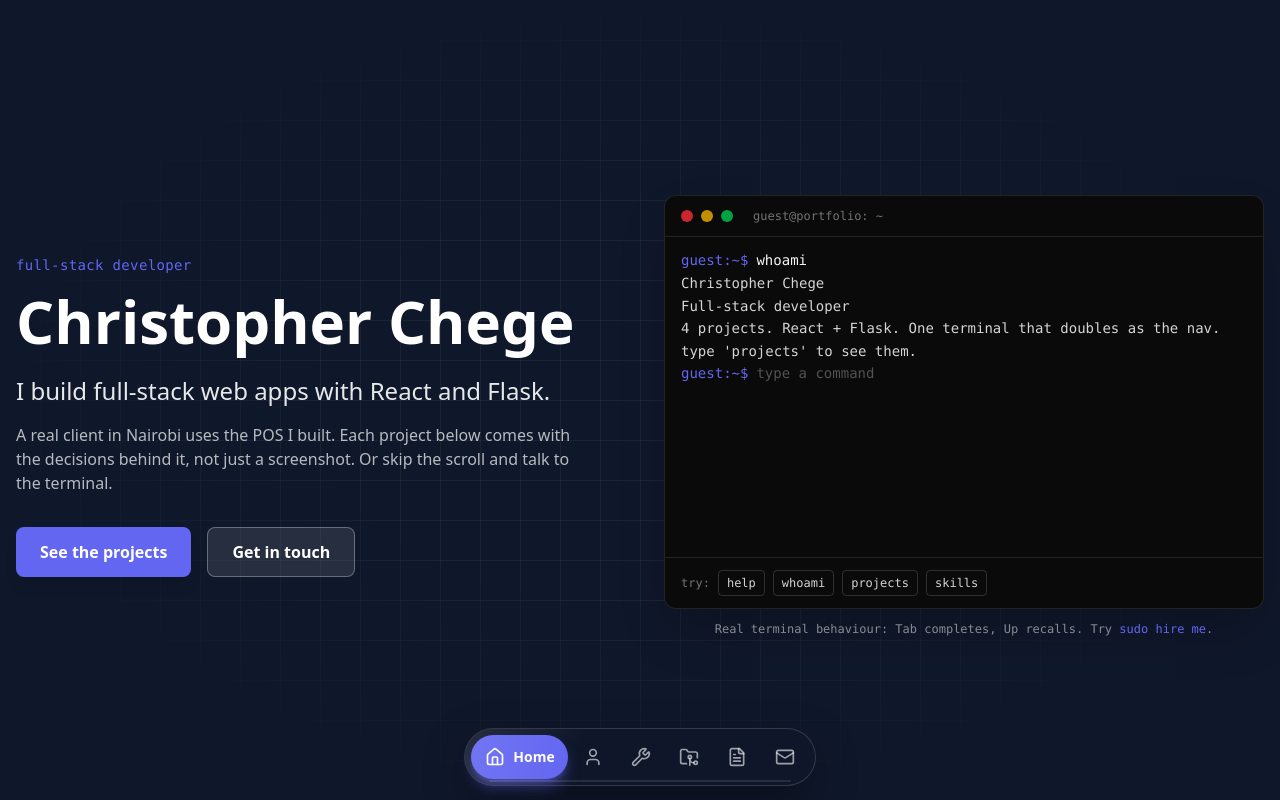
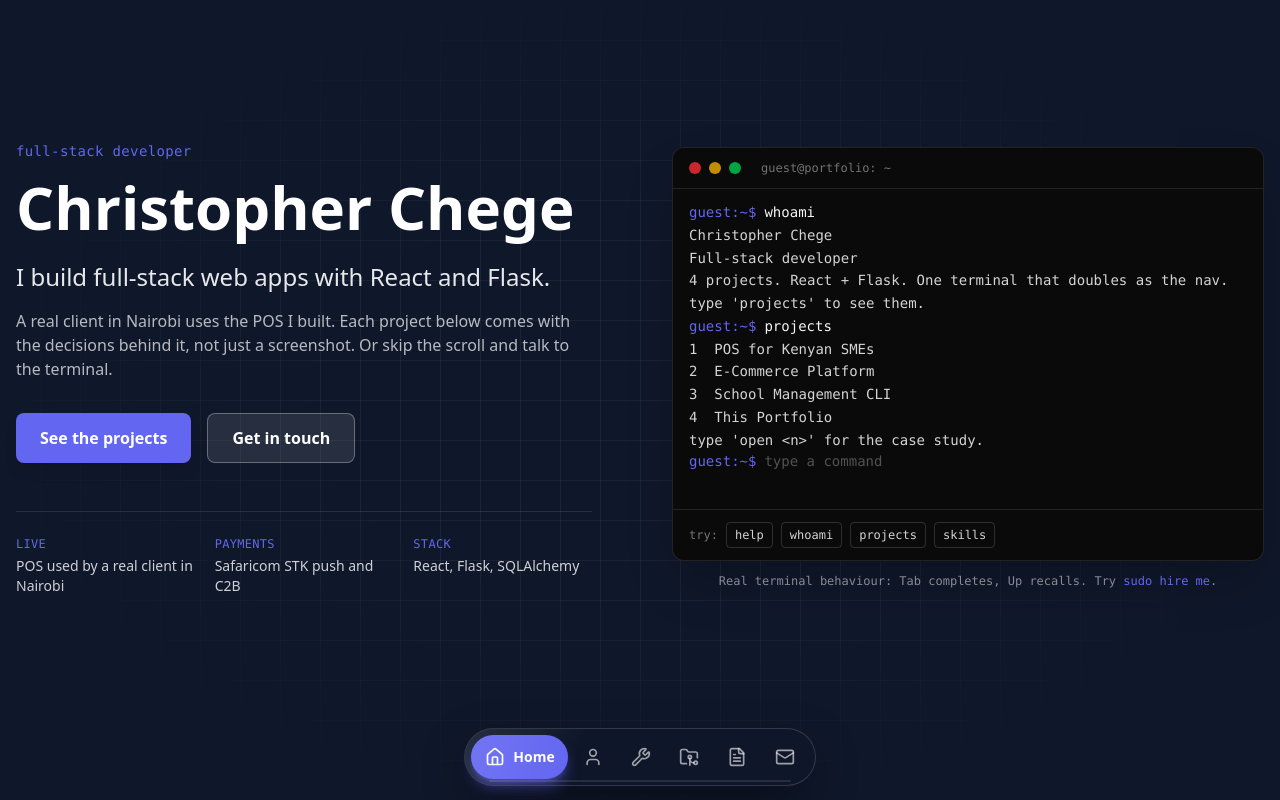
Before and after one commit to c3Khaos/chris_chege, a React (Vite) app: page / in a window 1280 px wide. Shown: the top 800 px of the page. Built offline with nearby package versions, Linux system fonts and the light colour scheme.

Commit message:
updata the hero section

```diff
--- a/src/components/Hero.jsx
+++ b/src/components/Hero.jsx
@@ -1,12 +1,12 @@
 import Button from "./Button";
 import Terminal from "./Terminal";
-import { profile } from "../data/profile";
+import { profile, proof } from "../data/profile";
 
 const Hero = ({ onGoto, onFilter, onOpen }) => (
   <section id="hero" className="relative isolate overflow-hidden bg-primary text-white">
     <div className="bg-grid absolute inset-0 -z-10" aria-hidden="true" />
 
-    <div className="container mx-auto grid min-h-screen items-center gap-12 px-4 pb-20 pt-28 lg:grid-cols-2">
+    <div className="container mx-auto grid min-h-screen items-center gap-12 px-4 pb-32 pt-16 lg:grid-cols-2 lg:gap-16">
       <div className="animate-fade-in motion-reduce:animate-none">
         <p className="mb-4 font-mono text-sm tracking-wide text-accent">
           {profile.role.toLowerCase()}
@@ -26,6 +26,17 @@ const Hero = ({ onGoto, onFilter, onOpen }) => (
             Get in touch
           </Button>
         </div>
+
+        <dl className="mt-12 grid max-w-xl gap-5 border-t border-white/10 pt-6 sm:grid-cols-3">
+          {proof.map(({ label, detail }) => (
+            <div key={label}>
+              <dt className="mb-1 font-mono text-xs uppercase tracking-wide text-accent">
+                {label}
+              </dt>
+              <dd className="text-sm text-white/80">{detail}</dd>
+            </div>
+          ))}
+        </dl>
       </div>
 
       <div>
--- a/src/components/Terminal.jsx
+++ b/src/components/Terminal.jsx
@@ -12,6 +12,14 @@ const lineStyle = {
   ok: "text-emerald-400",
   err: "text-red-400",
 };
+
+// What the terminal shows on load, so it is never an empty box.
+const introLines = (handlers) => [
+  { kind: "cmd", text: "whoami" },
+  ...runCommand("whoami", handlers),
+  { kind: "cmd", text: "projects" },
+  ...runCommand("projects", handlers),
+];
 
 const Terminal = ({ onGoto, onFilter, onOpen }) => {
   const [lines, setLines] = useState([]);
@@ -58,7 +66,7 @@ const Terminal = ({ onGoto, onFilter, onOpen }) => {
     if (prefersReducedMotion()) {
       autoRef.current = false;
       setTyping(false);
-      setLines([{ kind: "cmd", text: word }, ...runCommand(word, handlers)]);
+      setLines(introLines(handlers));
       return undefined;
     }
 
@@ -76,7 +84,7 @@ const Terminal = ({ onGoto, onFilter, onOpen }) => {
           autoRef.current = false;
           setTyping(false);
           setInput("");
-          setLines([{ kind: "cmd", text: word }, ...runCommand(word, handlers)]);
+          setLines(introLines(handlers));
         }, 350);
       }
     };
--- a/src/data/profile.js
+++ b/src/data/profile.js
@@ -27,6 +27,13 @@ export const profile = {
   resume: { href: "/chris_Resume.pdf", filename: "Chege_Resume.pdf" },
 };
 
+// Proof strip under the hero buttons. Facts only, nothing aspirational.
+export const proof = [
+  { label: "Live", detail: "POS used by a real client in Nairobi" },
+  { label: "Payments", detail: "Safaricom STK push and C2B" },
+  { label: "Stack", detail: "React, Flask, SQLAlchemy" },
+];
+
 // Order here = order on the page = order of the nav.
 export const sections = [
   { id: "about", label: "About" },
@@ -48,7 +55,7 @@ export const story = [
     id: "broke",
     label: "What broke",
     title: "The thing that broke",
-    body: "My failure was integrating payments: connecting the POS to Safaricom (STK push and C2B) and Kopo Kopo merchants. On localhost I used ngrok to expose my callback URL, and at one point I got duplicate payments. I fixed it by giving every sale a unique random UUID. TODO: Why did the duplicate happen? (Did the same callback arrive twice? A retry? A double tap?) Say what you found, not what you guessed.",
+    body: "My failure was integrating payments: connecting the POS to Safaricom (STK push and C2B) and Kopo Kopo merchants. During early testing I used ngrok to expose my callback URL from localhost. At one point I got duplicate payments, and I fixed it by giving every sale a unique random UUID. TODO: Why did the duplicate happen? (Did the same callback arrive twice? A retry? A double tap?) Say what you found, not what you guessed.",
   },
   {
     id: "learned",
```
